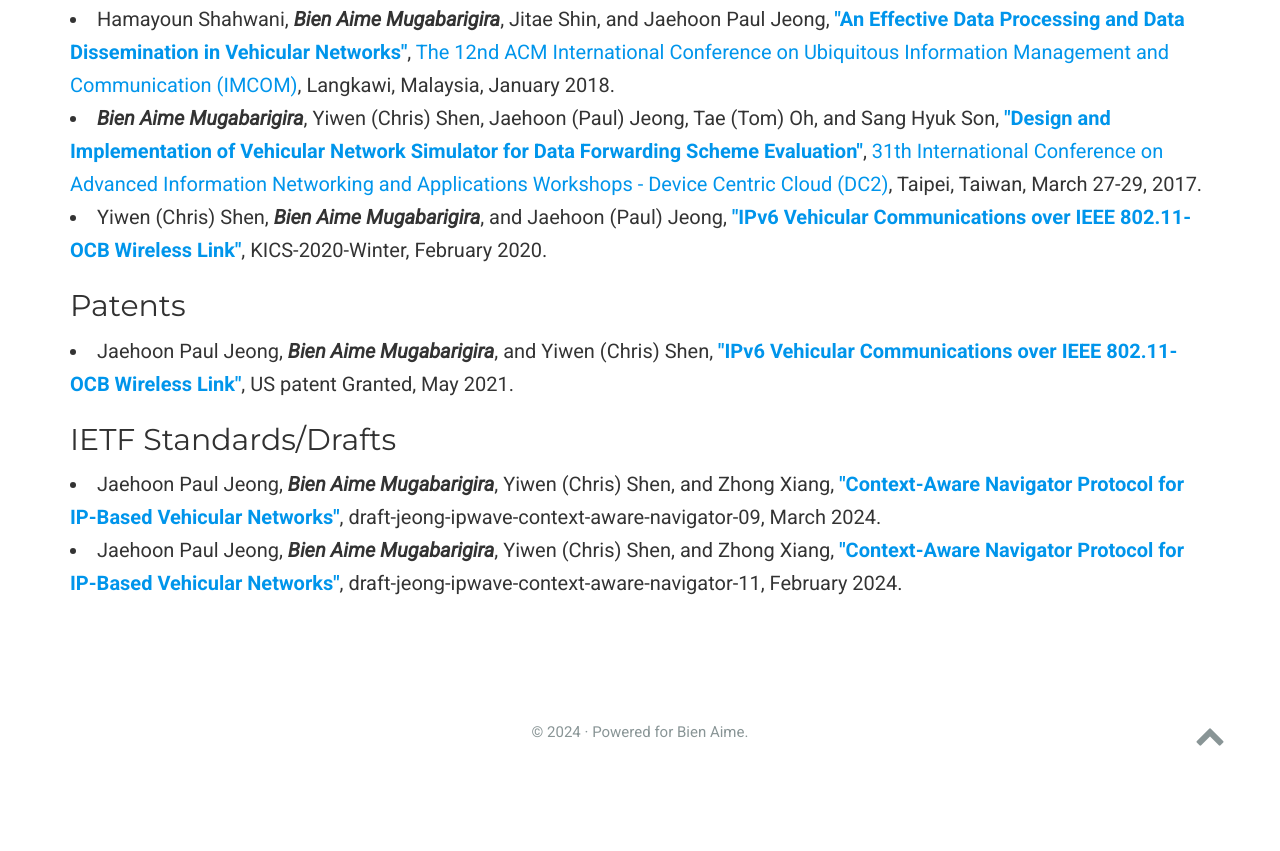
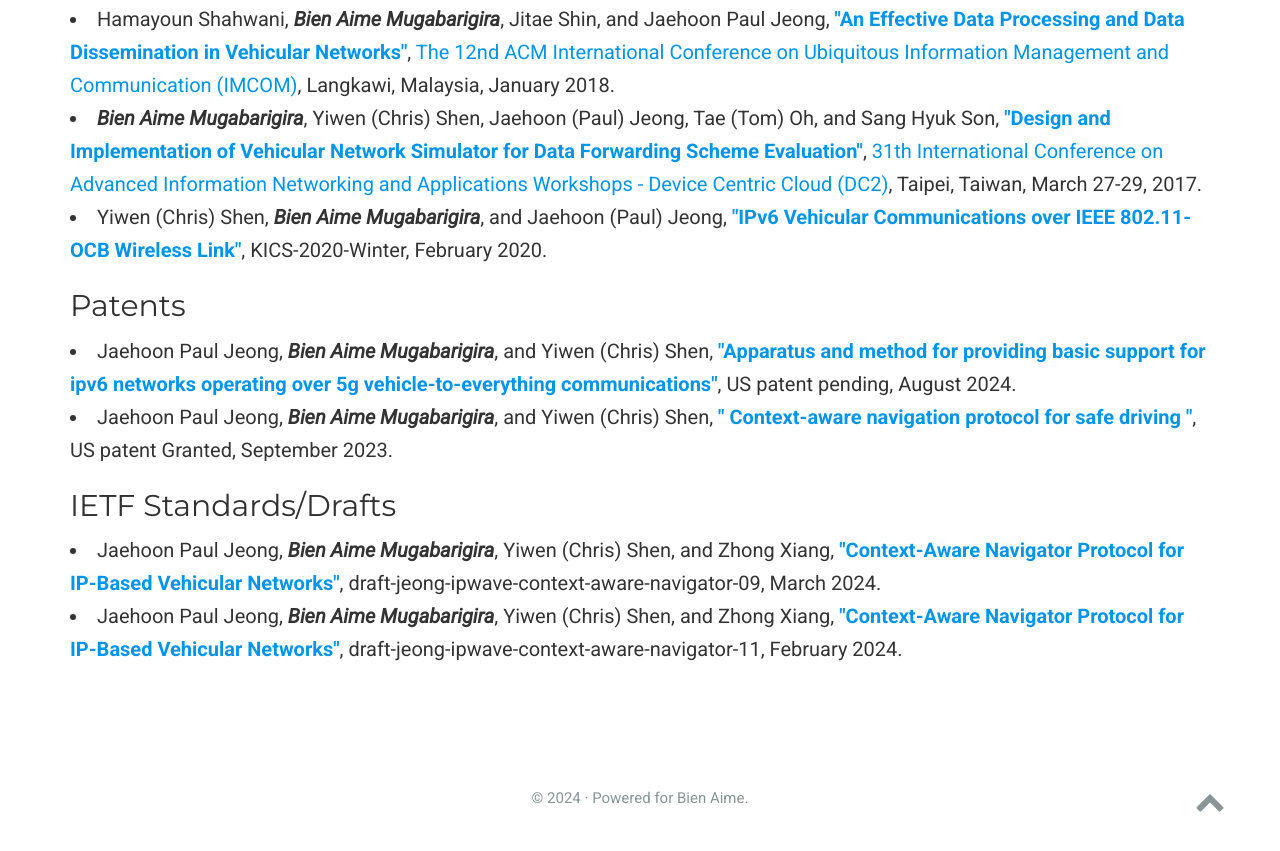
Before and after one commit to mubienaime/mubienaime.github.io, a plain HTML site: page publications/index.html in a window 1280 px wide. Shown: the part 774-1625 px from the top of the page. Before the commit the page ends 1579 px from the top, so only its background shows below. Drawn offline with nearby package versions, Linux system fonts and the light colour scheme; some icons are missing.

Commit message:
Update index.html

```diff
--- a/publications/index.html
+++ b/publications/index.html
@@ -184,9 +184,15 @@
 		<h2 class="post-list-heading">Patents</h2>
 			<li>
               			Jaehoon Paul Jeong, <b><i>Bien Aime Mugabarigira</i></b>, and Yiwen (Chris) Shen,
-				<b><a href="https://patents.google.com/patent/US20210129865A1/en">"IPv6 Vehicular Communications over IEEE 802.11-OCB Wireless Link"</a></b>,
-				US patent Granted, May 2021.
+				<b><a href="https://patents.google.com/patent/US20240259342A1/en">"Apparatus and method for providing basic support for ipv6 networks operating over 5g vehicle-to-everything communications"</a></b>,
+				US patent pending, August 2024.
 			</li>
+			<li>
+              			Jaehoon Paul Jeong, <b><i>Bien Aime Mugabarigira</i></b>, and Yiwen (Chris) Shen,
+				<b><a href="https://patents.google.com/patent/US11753033B2/en">" Context-aware navigation protocol for safe driving "</a></b>,
+				US patent Granted, September 2023.
+			</li>
+
 		<h2 class="post-list-heading">IETF Standards/Drafts</h2>
 			<li>
               			Jaehoon Paul Jeong, <b><i>Bien Aime Mugabarigira</i></b>, Yiwen (Chris) Shen, and Zhong Xiang,
```
